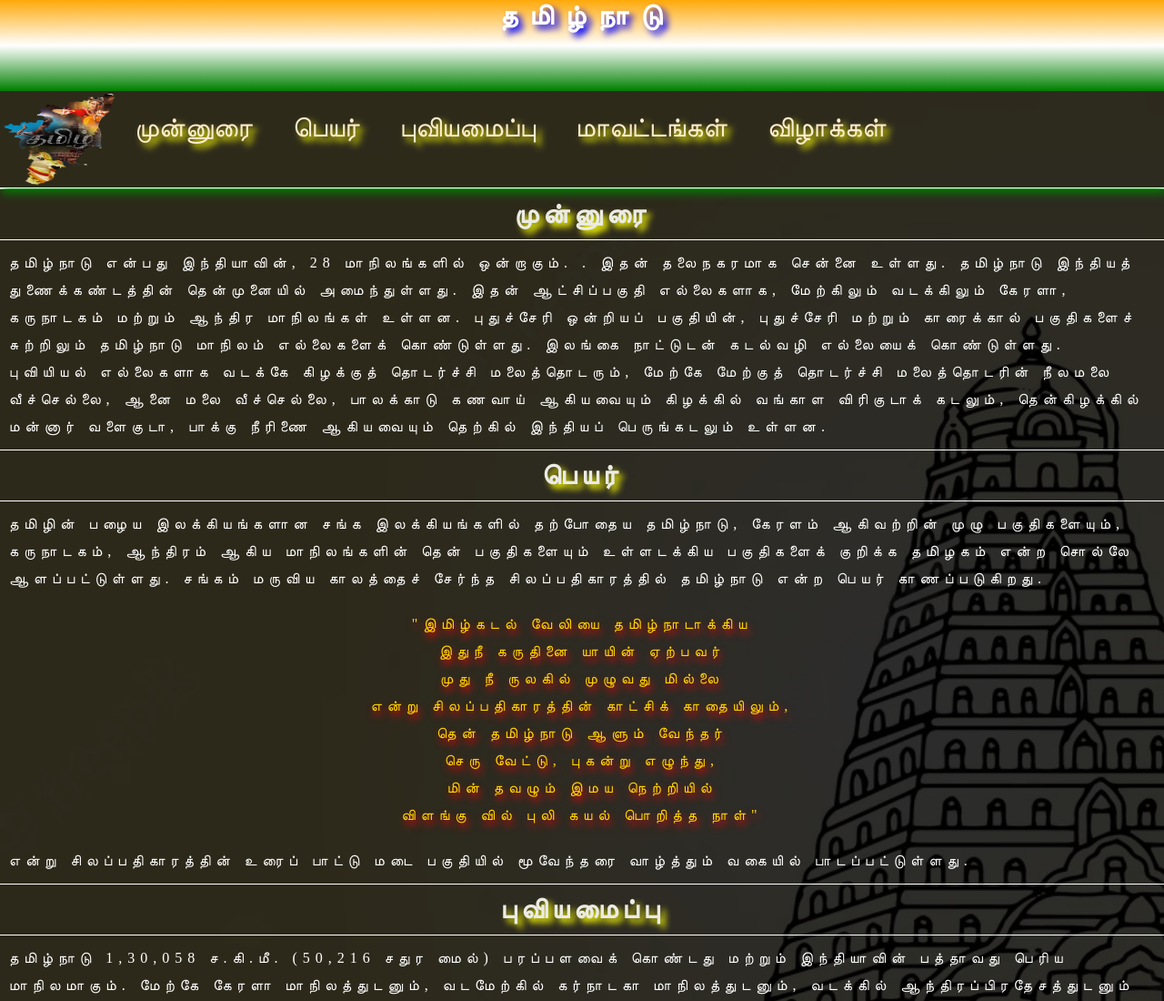
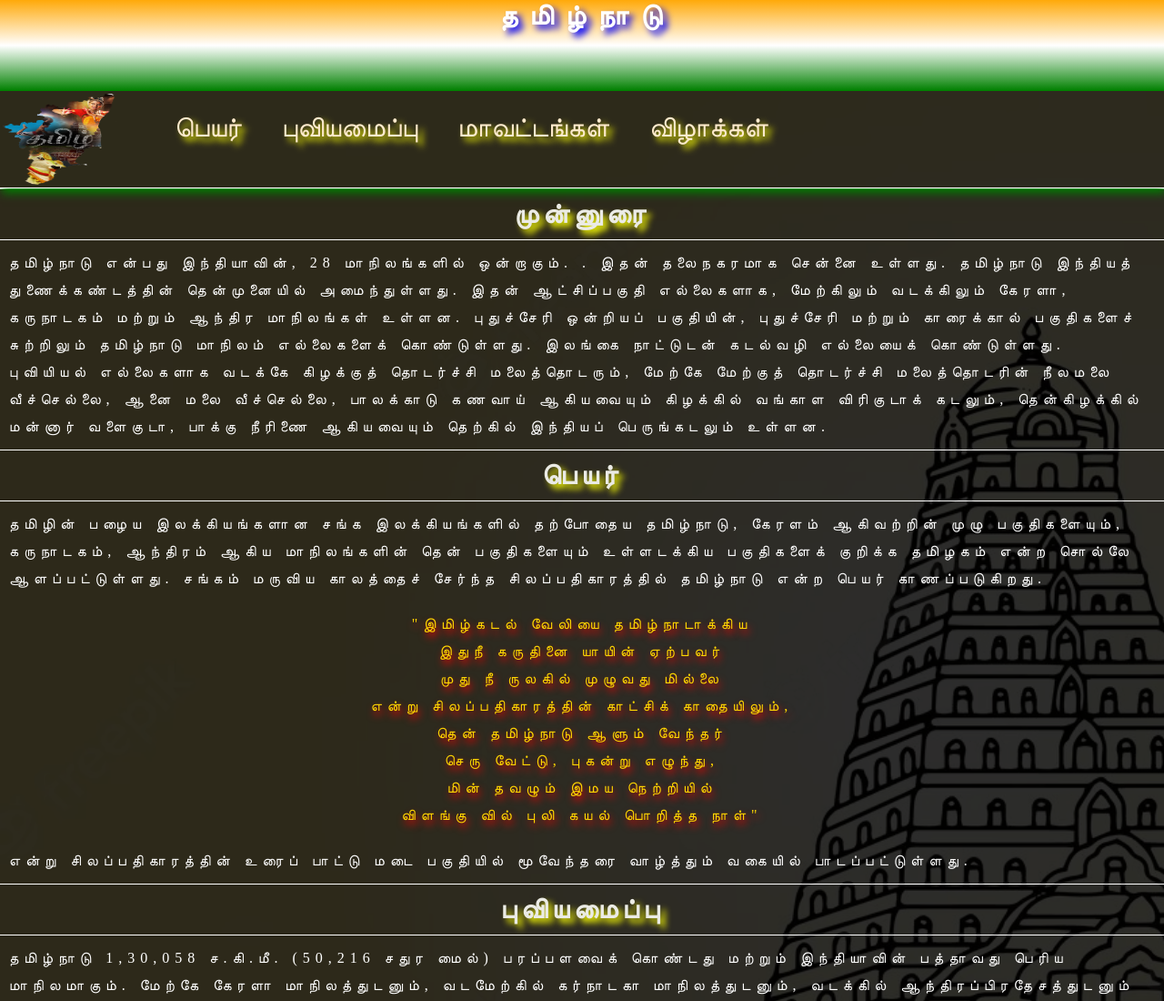
Before and after one commit to M-velraj/tamilnadu, a plain HTML site: page index.html in a window 1280 px wide. Shown: the top 1100 px of the page at 91% size. Drawn offline with Linux system fonts and the light colour scheme.

Commit message:
Update index.html

```diff
--- a/index.html
+++ b/index.html
@@ -11,7 +11,7 @@
         <div class="nav">
             <img class="tnimg" src="./pngegg.png" alt="">
             <ul>
-                <li><a href="#"></a>முன்னுரை</li>
+                <li><a href="#"></a></li>
                 <li><a href="#"></a>பெயர்</li>
                 <li><a href="#"></a>புவியமைப்பு</li>
                 <li><a href="#"></a>மாவட்டங்கள்</li>
```
